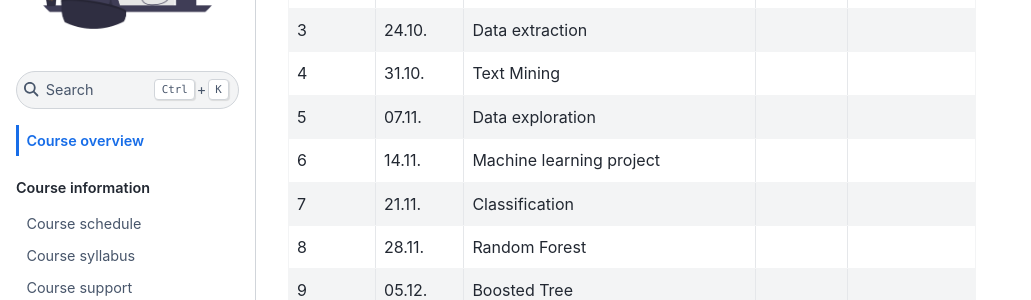
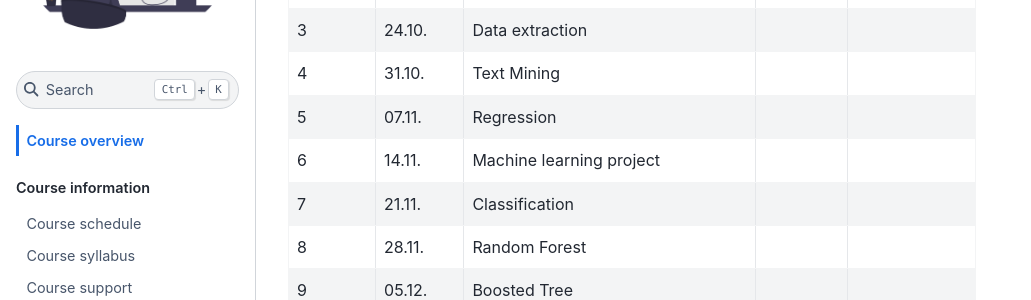
Before and after one commit to ds-ws22/website, a Jupyter Book: the page built from docs/course-overview.md, in a window 1280 px wide and 900 px high, scrolled down 382 px. Shown: the part 153-453 px from the top of the window, without its empty margins (0-1031 px from the left). Built offline with Jupyter Book 1.0.4 settings and Sphinx 7.4.7 and the Sphinx Book theme 1.1.4, drawn with Linux system fonts in a browser that asks for light colours; comment, search, counter and statistics services are not loaded.

Commit message:
Update course-overview.md

```diff
--- a/docs/course-overview.md
+++ b/docs/course-overview.md
@@ -18,7 +18,7 @@ For a more detailed semester overview, take a look at the [course-schedule](../d
 |	2	|	17.10.	|	Data basics	|		|		|
 |	3	|	24.10.	|	Data extraction	|		|		|
 |	4	|	31.10.	|	Text Mining	|		|		|
-|	5	|	07.11.	|	Data exploration	|		|		|
+|	5	|	07.11.	|	Regression	|		|		|
 |	6	|	14.11.	|	Machine learning project	|		|		|
 |	7	|	21.11.	|	Classification	|		|		|
 |	8	|	28.11.	|	Random Forest	|		|		|
```
